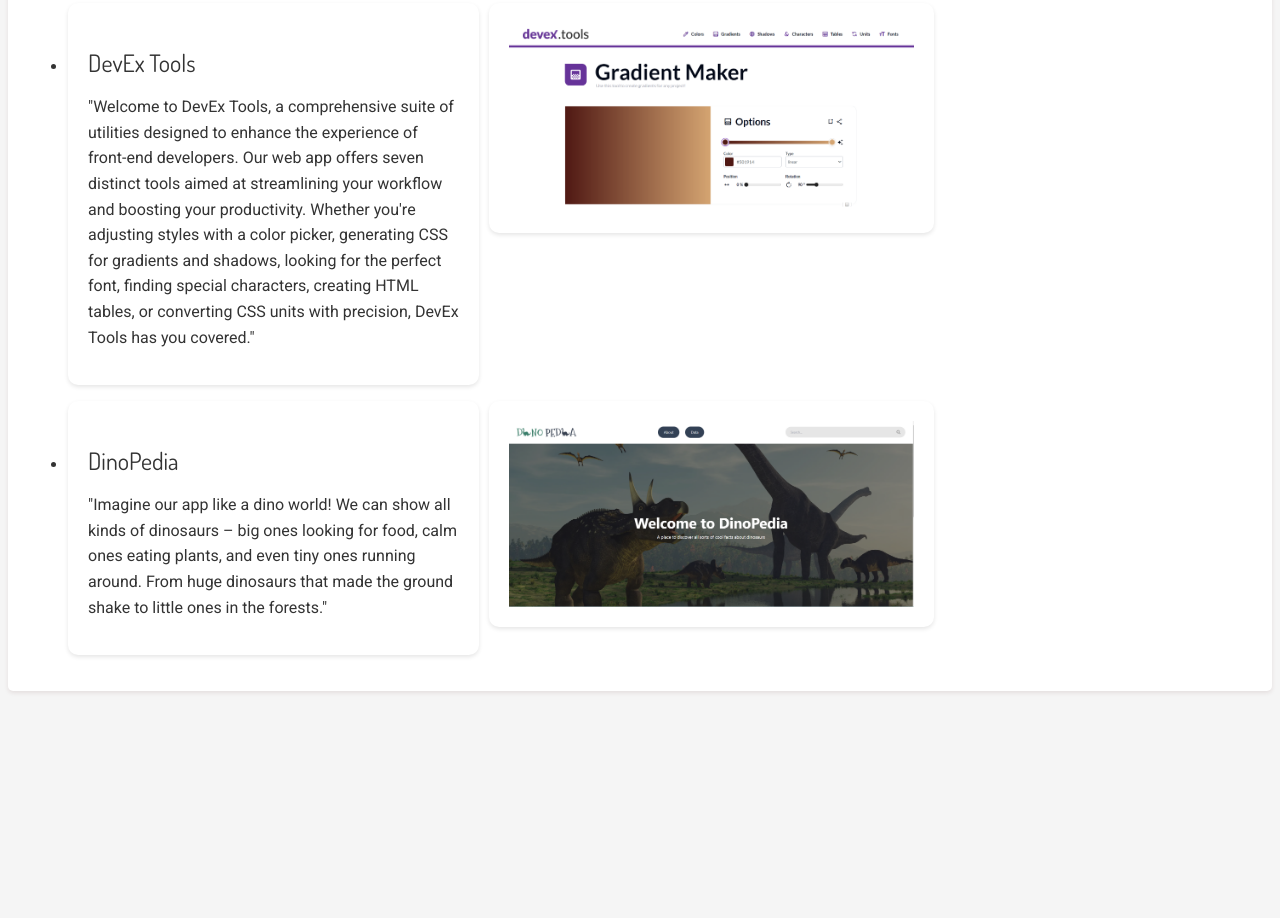
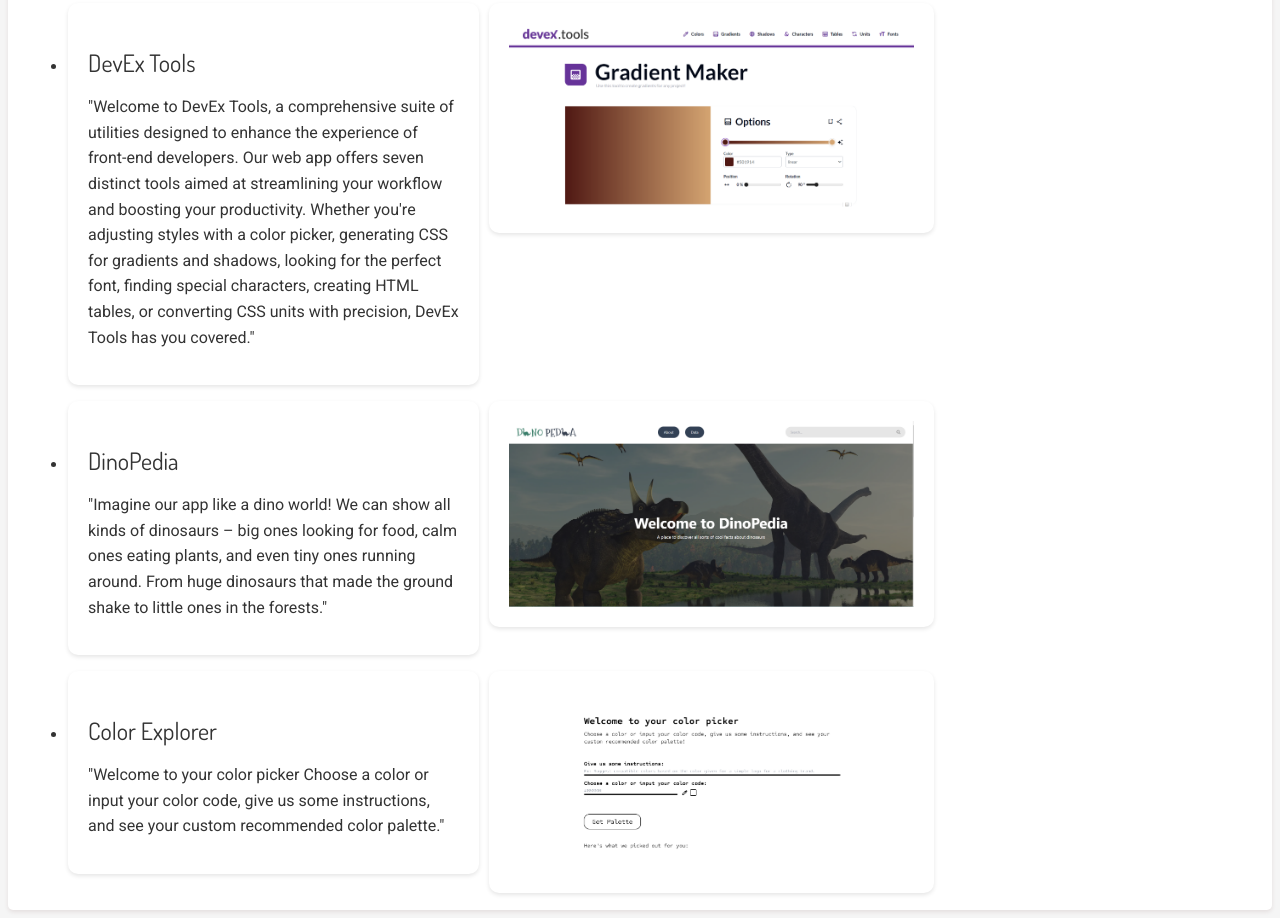
Before and after one commit to olegklyufinskyy/okportfolio, a website: page index.html in a window 1280 px wide. Shown: the part 1973-2891 px from the top of the page. Before the commit the page ends 2672 px from the top, so only its background shows below. Drawn offline with nearby package versions, Linux system fonts and the light colour scheme.

Commit message:
add project

```diff
--- a/index.html
+++ b/index.html
@@ -180,7 +180,7 @@
               <ul class="projects-list" data-slides>
                 <li class="project-item">
                   <h3>DevEx Tools</h3>
-                  <!-- Wrap the image with an anchor tag -->
+
                   <a
                     href="https://devex.tools/colors?color=57f4aa"
                     target="_blank"
@@ -209,7 +209,7 @@
               <ul class="projects-list" data-slides>
                 <li class="project-item">
                   <h3>DinoPedia</h3>
-                  <!-- Wrap the image with an anchor tag -->
+
                   <a
                     href="https://v48-tier2-team-15.netlify.app/"
                     target="_blank"
@@ -222,6 +222,28 @@
                   </a>
                   <p>
                     "Imagine our app like a dino world! We can show all kinds of dinosaurs – big ones looking for food, calm ones eating plants, and even tiny ones running around. From huge dinosaurs that made the ground shake to little ones in the forests."
+                  </p>
+                </li>
+              </ul>
+            </div>
+            <div class="carousel" data-carousel>
+              <ul class="projects-list" data-slides>
+                <li class="project-item">
+                  <h3>Color Explorer</h3>
+
+                  <a
+                    href="https://v49-tier2-team-17.netlify.app/"
+                    target="_blank"
+                    rel="noopener noreferrer"
+                  >
+                    <img
+                      src="./assets/png/Color Explorer.png"
+                      alt="DinoPedia"
+                    />
+                  </a>
+                  <p>
+                    "Welcome to your color picker
+                    Choose a color or input your color code, give us some instructions, and see your custom recommended color palette."
                   </p>
                 </li>
               </ul>
```
Also changed, not shown: assets/png/Color Explorer.png (added).
